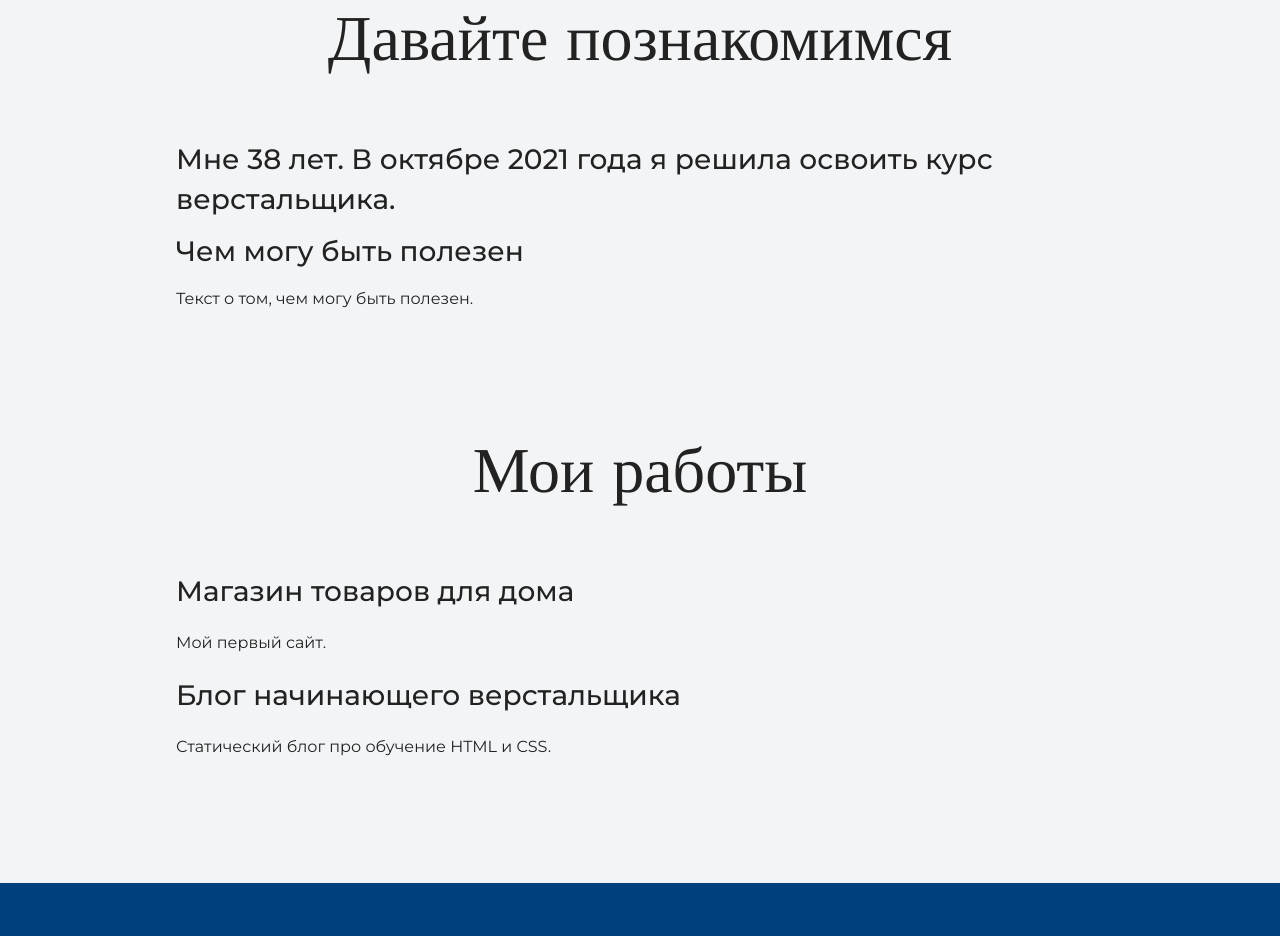
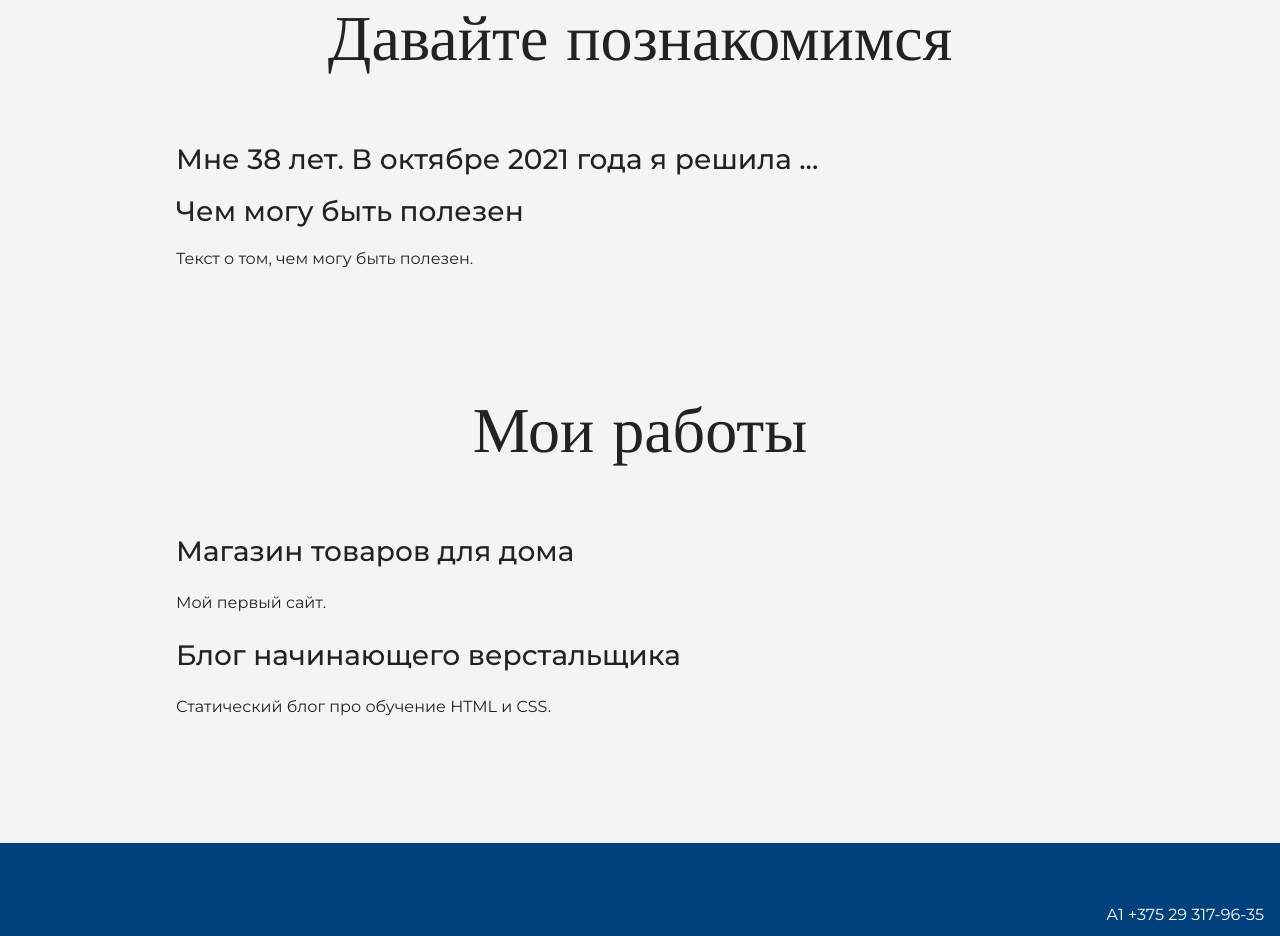
Before and after one commit to Rachkovskaya/my-site, a plain HTML site: page index.html in a window 1280 px wide. Shown: the part 1113-2049 px from the top of the page. Drawn offline with nearby package versions, Linux system fonts and the light colour scheme.

Commit message:
меняет текст на главной странице

```diff
--- a/index.html
+++ b/index.html
@@ -25,7 +25,7 @@
     <section class="intro">
       <div class="container">
         <h2 class="subheading">Давайте познакомимся</h2>
-        <h3>Мне 38 лет. В октябре 2021 года я решила освоить курс верстальщика.<h3>
+        <h3>Мне 38 лет. В октябре 2021 года я решила ...<h3>
         <h3>Чем могу быть полезен</h3>
         <p>Текст о том, чем могу быть полезен.</p>
       </div>
```
